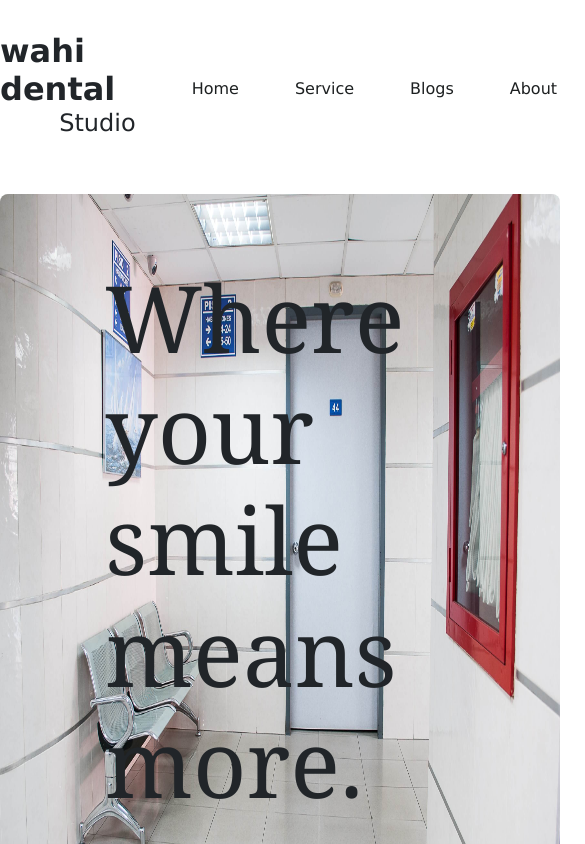
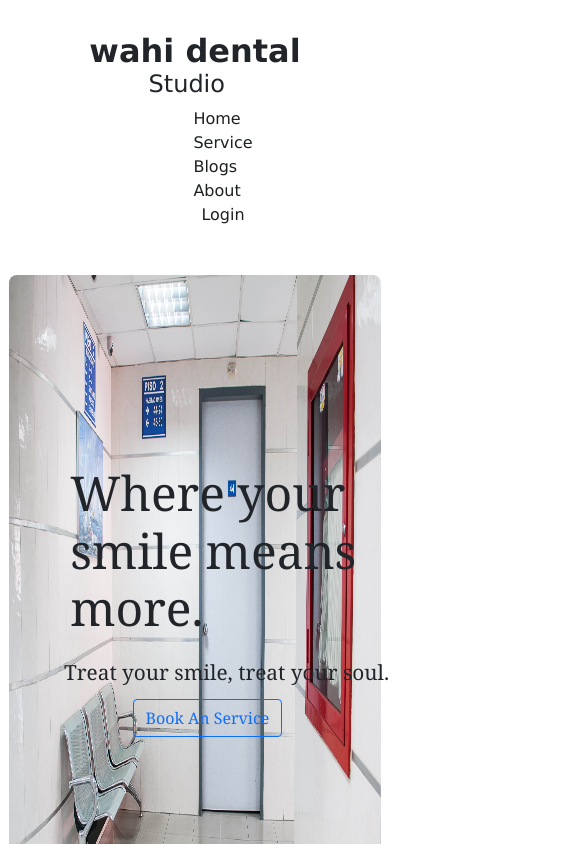
Before and after one commit to borhansahed/wahi-dental, a React (Create React App) app: page / in a window 390 px wide. Shown: the top 844 px of the page, 585 px wide, since content can reach past the window. Built offline with nearby package versions, Linux system fonts and the light colour scheme.

Commit message:
home component responsive done

```diff
--- a/src/Header/Header.css
+++ b/src/Header/Header.css
@@ -35,3 +35,17 @@
 
 
 }
+@media screen and (max-width:668px) {
+
+    .header-container{
+
+
+        flex-direction: column;
+
+    }
+    .header-links{
+        display: flex;
+          flex-direction: column;
+    }
+
+}
--- a/src/Home/Home.css
+++ b/src/Home/Home.css
@@ -30,3 +30,41 @@
 
 
 }
+@media screen and (max-width:668px) {
+
+   .home-container{
+      flex-direction: column;
+
+   }
+   .home-container img{
+      width: 44vh;
+   }
+   .main-title{
+
+      font-size: 3rem;
+     left: 18%;
+      top: 55%;
+
+   }
+   .home-title h3{
+
+      margin-left: 4rem;
+   }
+
+   .main-text{
+
+      position: absolute;
+      top: 63%;
+      left: 0;
+      font-size: 1.3rem;
+   }
+   .home-button{
+
+      margin-left: 0rem;
+      position: absolute;
+      top: 80%;
+      left: 34%;
+   }
+
+
+}
--- a/src/Home/Home.js
+++ b/src/Home/Home.js
@@ -12,7 +12,7 @@ const Home = () => {
             <div className='home-title'>
                 <h1 className='main-title'>Where your smile means <br />more.</h1>
                <div>
-               <h3 className=''>
+               <h3 className='main-text'>
                 Treat your smile, treat your soul.
                 </h3>
                 <button className='btn btn-outline-primary mt-4 home-button '><Link to="/services">Book An Service</Link> </button>
```
